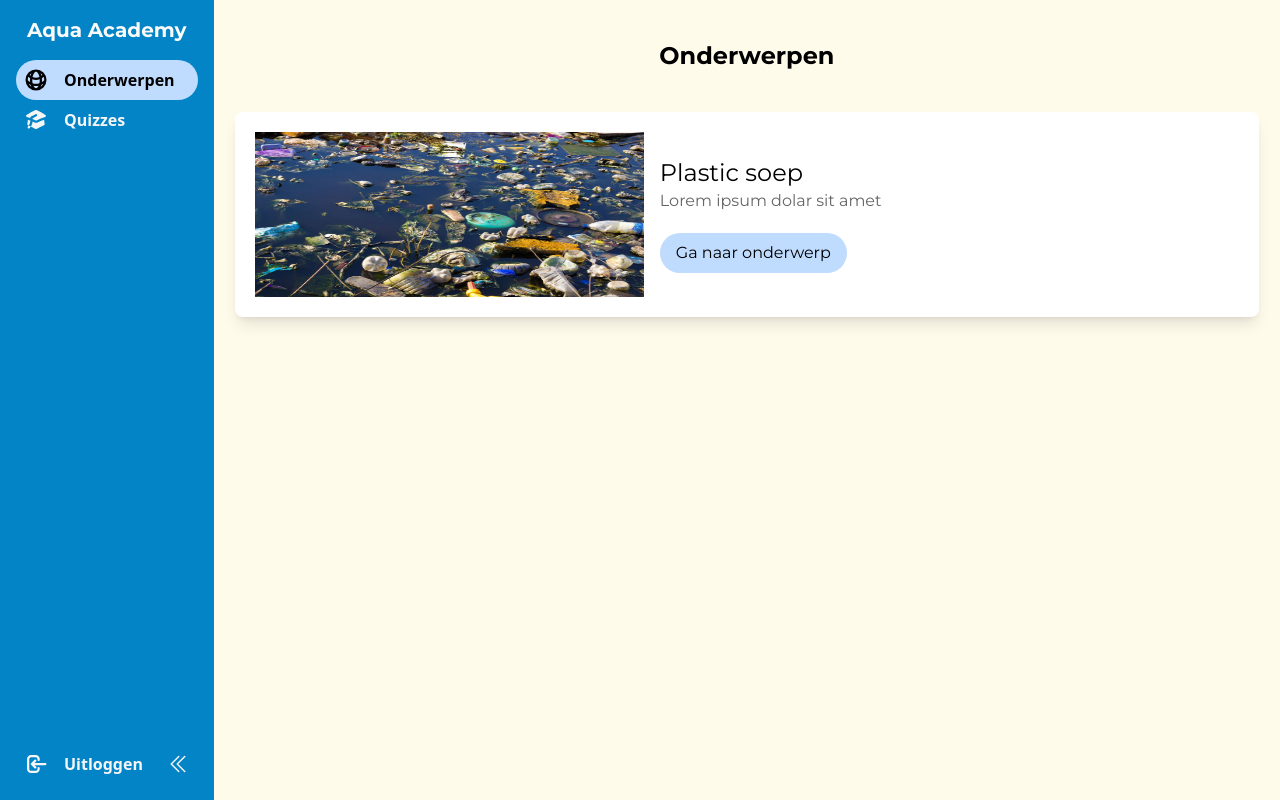
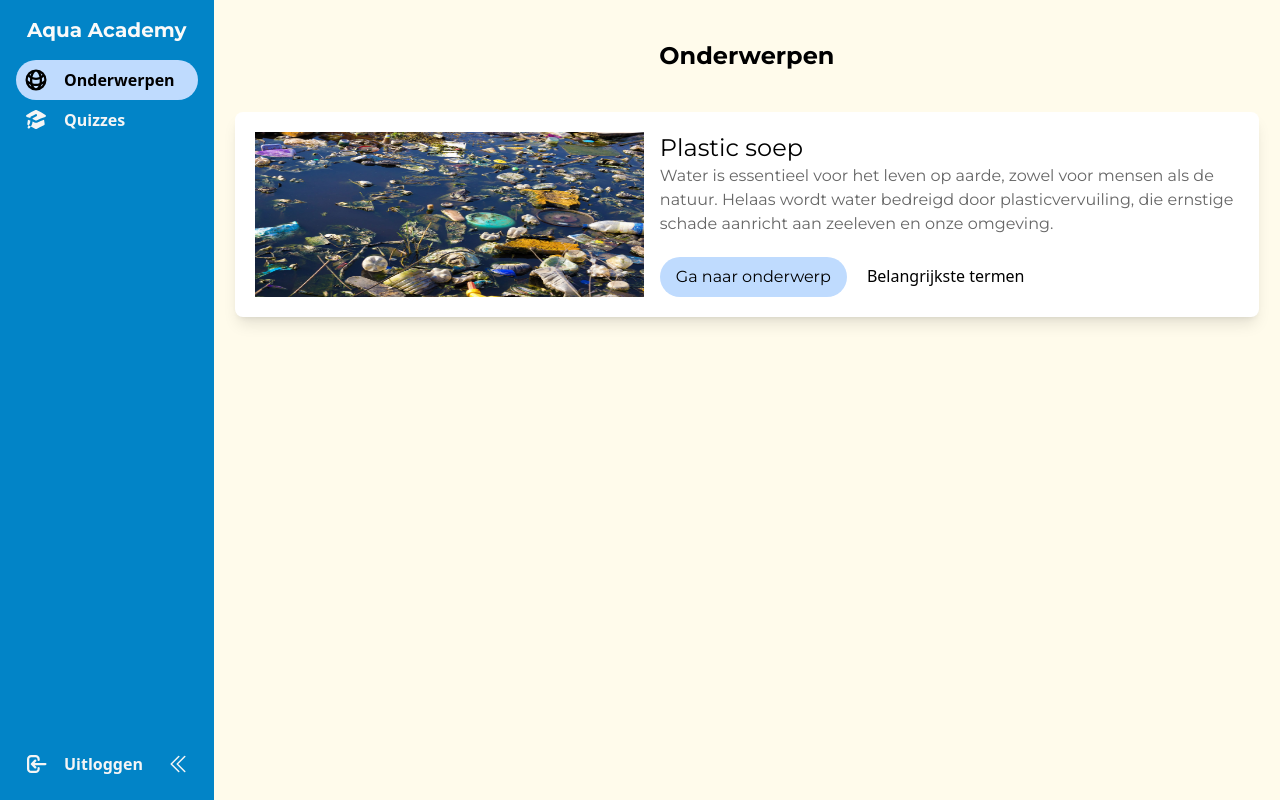
Before and after one commit to MarkDeKraker/T15-LifeBelowWater, a React (Vite) app in the folder client/: page / in a window 1280 px wide. Built offline with nearby package versions, Linux system fonts and the light colour scheme.

Commit message:
Added an expandable section on the homepage, that displays important terms from a specific topic.
Tweaked the content in the plastic pages.

```diff
--- a/client/src/components/ChapterCard.tsx
+++ b/client/src/components/ChapterCard.tsx
@@ -1,13 +1,17 @@
 import { To } from "react-router-dom";
 import { NavigateButton } from "./buttons/NavigateButton";
+import { ExpandButton } from "./buttons/ExpandButton";
+import React from "react";
 type Params = {
   title: string;
   subTitle: string;
   image: string;
   To: To;
+  expandedText: React.ReactNode
 };
 
 export default function ChapterCard(props: Params) {
+
   return (
     <div className="max-w-5xl p-5 mx-auto bg-white rounded-lg shadow-lg">
       <div className="flex space-x-4">
@@ -19,7 +23,7 @@ export default function ChapterCard(props: Params) {
         </div>
         <div className="my-auto">
           <p className="text-2xl font-custom">{props.title}</p>
-          <p className="font-normal text-[#666] font-custom">
+          <p className="font-normal text-[#666] max-w-xl font-custom">
             {props.subTitle}
           </p>
           <NavigateButton
@@ -27,6 +31,12 @@ export default function ChapterCard(props: Params) {
             To="/plastic/probleem"
             children="Ga naar onderwerp"
           />
+          <ExpandButton
+            expandedText={props.expandedText}
+            buttonStyle="secondary"
+            children="Belangrijkste termen"
+            >
+          </ExpandButton>
         </div>
       </div>
     </div>
--- /dev/null
+++ b/client/src/components/ChapterExtraText.tsx
@@ -0,0 +1,29 @@
+const ChapterExtraText = () => (
+  <div>
+    <ul className="space-y-2">
+      <li>
+        <strong>Plastic:</strong> materiaal gemaakt van fossiele brandstoffen. Duurt honderden jaren voordat het afbreekt.
+      </li>
+      <li>
+        <strong>Verplaatsing:</strong> plastic kan direct in de oceaan worden gegooid of indirect door rivieren, wind en golven.
+      </li>
+      <li>
+        <strong>Microplastics:</strong> piepkleine stukjes plastic die slecht zijn voor de gezondheid van allerlei organismen.
+      </li>
+      <li>
+        <strong>Schade van plastic:</strong> plasticvervuiling brengt schade aan dieren, onze gezondheid, de economie en het klimaat.
+      </li>
+      <li>
+        <strong>Klimaatverandering:</strong> klimaatverandering is het langzaam warmer worden van de aarde door vervuiling, waardoor het weer extremer wordt en dieren en mensen in de problemen komen.
+      </li>
+      <li>
+        <strong>Broeikasgassen:</strong> gassen in de atmosfeer. Ze laten de zonnestralen binnen, maar houden een deel van de warmte vast, waardoor het warmer wordt op onze planeet.
+      </li>
+      <li>
+        <strong>Opruimacties:</strong> zwerfvuil opruimen in je lokale gemeenschap.
+      </li>
+    </ul>
+  </div>
+);
+
+export default ChapterExtraText;
--- a/client/src/components/HomePage.tsx
+++ b/client/src/components/HomePage.tsx
@@ -1,19 +1,23 @@
 import ChapterCard from "./ChapterCard";
 import plasticsoep from "../assets/plasticsoep.jpg";
 import H2 from "./typography/H2";
+import ChapterExtraText from "./ChapterExtraText";
 
 export default function HomePage() {
   return (
-    <>
+    <div>
       <H2 className="my-10 text-center">Onderwerpen</H2>
       <div className="space-y-10">
         <ChapterCard
           title="Plastic soep"
-          subTitle="Lorem ipsum dolar sit amet"
+          subTitle="Water is essentieel voor het leven op aarde, zowel voor mensen als de natuur.
+          Helaas wordt water bedreigd door plasticvervuiling, die ernstige schade aanricht aan zeeleven
+          en onze omgeving."
           image={plasticsoep}
           To="/probleem/aanpak/"
+          expandedText= {<ChapterExtraText />}
         />
       </div>
-    </>
+    </div>
   );
 }
--- /dev/null
+++ b/client/src/components/buttons/ExpandButton.tsx
@@ -0,0 +1,28 @@
+import { useState } from "react";
+
+type Props = {
+  children: React.ReactNode;
+  expandedText: React.ReactNode;
+  buttonStyle?: "primary" | "secondary" | "tertiary";
+};
+
+export function ExpandButton(props: Props) {
+  const { expandedText } = props;
+  const [collapsed, isCollapsed] = useState(false);
+
+  const toggleCollapse = () => {
+    isCollapsed(!collapsed);
+  };
+
+  return (
+    <>
+      <button
+        onClick={toggleCollapse}
+        className={`text-black hover:underline px-4 py-2 mt-5 rounded-full caption-top transition duration-200 ease-in-out focus:ring-opacity-50`}
+      >
+        {props.children}
+      </button>
+      {collapsed && <div className="mt-3 text-[#666] max-w-xl font-custom">{expandedText}</div>}
+    </>
+  );
+}
--- a/client/src/misc/PlasticApproach/WhatCanWeDoAboutIt.tsx
+++ b/client/src/misc/PlasticApproach/WhatCanWeDoAboutIt.tsx
@@ -34,7 +34,7 @@ const whatCanWeDoAboutIt = {
             <br />
             <br />
             We weten dat gewoontes moeilijk te veranderen zijn, maar zelfs een
-            kleine individuele inzet kan een verschil maken, vooral als we het
+            kleine individuele inzet kan een verschil maken. Vooral als we het
             hebben over de eenmalige plastics die we eerder hebben genoemd, die
             volgens gegevens van het Europees Parlement verantwoordelijk zijn
             voor 49% van alle mariene vervuiling.
--- a/client/src/misc/PlasticConsequences/PlasticCausingClimateChange.tsx
+++ b/client/src/misc/PlasticConsequences/PlasticCausingClimateChange.tsx
@@ -56,11 +56,11 @@ const plasticCausingClimateChange = {
               allow="autoplay; fullscreen; picture-in-picture"
               allowFullScreen
             ></iframe>
-            <p className="text-black text-xs underline text-center">
+            <h3 className="text-black text-xs underline text-center">
               <a href="https://vimeo.com/899060411">Microplastic showreel</a>{" "}
               van <a href="https://vimeo.com/user42606124">Richard Kirby</a> on{" "}
               <a href="https://vimeo.com">Vimeo</a>.
-            </p>
+            </h3>
           </p>
         </div>
       </motion.div>
--- a/client/src/misc/PlasticProblem/Microplastics.tsx
+++ b/client/src/misc/PlasticProblem/Microplastics.tsx
@@ -26,9 +26,8 @@ const Microplastics = {
         />
         <p className="text-cyan-950 text-sm font-semibold font-custom text-wrap py-3">
           Maar niet al het plasticafval in de oceaan komt door zwerfafval.
-          Soms wordt plastic niet goed gemaakt en komen er kleine stukjes
-          plastic, genaamd <strong>microplastics</strong>, in het water. Ook
-          gooien sommige vissers plastic spullen in de oceaan, wat ook voor
+          Soms wordt plastic niet goed gemaakt en komen er <strong>microplastics</strong> in
+          het water. Ook gooien sommige vissers plastic spullen in de oceaan, wat ook voor
           vervuiling zorgt.
           <br />
           <br />
--- a/client/src/misc/PlasticProblem/PlasticMoving.tsx
+++ b/client/src/misc/PlasticProblem/PlasticMoving.tsx
@@ -22,20 +22,13 @@ const plasticMoving = {
             Hoe plastic verplaatst
           </h2>
           <p className="text-cyan-950 text-sm font-semibold font-custom text-wrap py-3">
-            De meerderheid van de plasticvervuiling in de oceaan wordt
-            veroorzaakt door het achterlaten van afval: we kopen of gebruiken
-            wegwerpproducten van plastic (voedselverpakkingen, plastic zakken,
-            scheermesjes, flessen, etc.) en we ruimen ze niet op de juiste
-            manier op. Plastic wordt via rivieren of direct vanaf kustlijnen
-            uiteindelijk rechtstreeks in de oceanen gedumpt.
-            <br />
-            <br />
             De meeste plastic rommel komt in de oceaan doordat mensen hun afval
             op straat of bij het water achterlaten. We kopen of gebruiken
             wegwerpproducten van plastic (voedselverpakkingen, plastic zakken,
             flessen, etc.) en we ruimen ze niet op de juiste manier op. Als we
-            dat afval niet goed opruimen, kan het in rivieren terechtkomen en
-            uiteindelijk in de oceaan drijven.
+            dat afval niet goed opruimen, kan het worden meegenomen door rivieren,
+            wind en golven en uiteindelijk in de oceaan drijven. Het komt natuurlijk
+            ook voor dat plastic direct in de oceaan wordt gegooid.
             <br />
             <br />
             Als plastic eenmaal in de zee belandt, blijft een groot deel ervan
```
